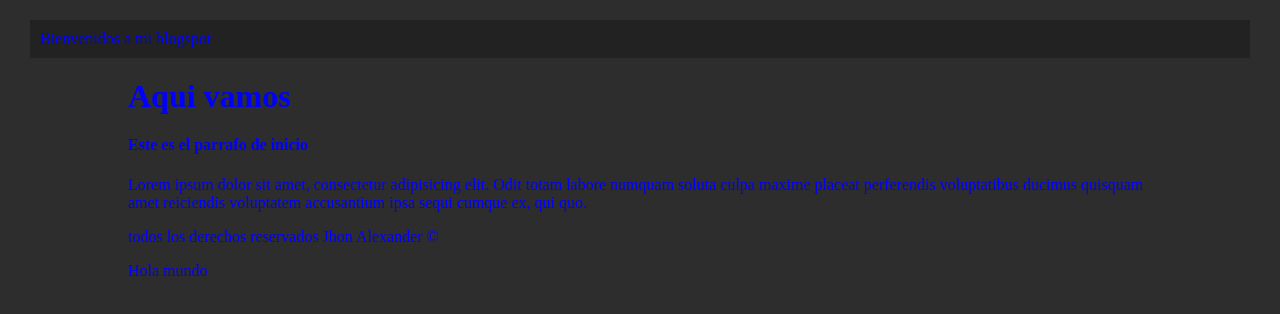
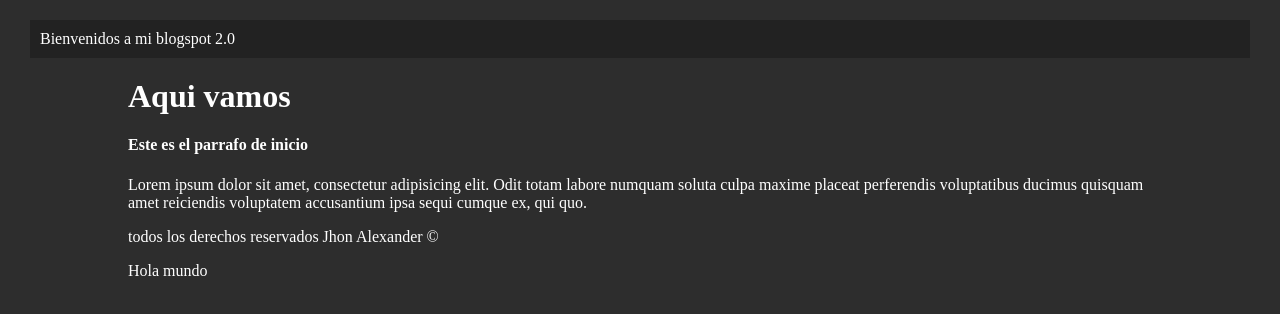
Before and after one commit to JhonAlexSB/Ensayo, a plain HTML site: page index.html in a window 1280 px wide. Drawn offline with Linux system fonts and the light colour scheme.

Commit message:
Cambiados color de letras y titulo

```diff
--- a/index.html
+++ b/index.html
@@ -8,7 +8,7 @@
 </head>
 <body>
   <div id="cabecera">
-    Bienvenidos a mi blogspot
+    Bienvenidos a mi blogspot 2.0
   </div>
   <h1 id='titulo'>Aqui vamos</h1>
   <aside>
--- a/main.css
+++ b/main.css
@@ -1,5 +1,5 @@
 body{
-  color:blue;
+  color:white;
   background-color: #2d2d2d;
   margin: 0px;
   padding: 0px;
```
